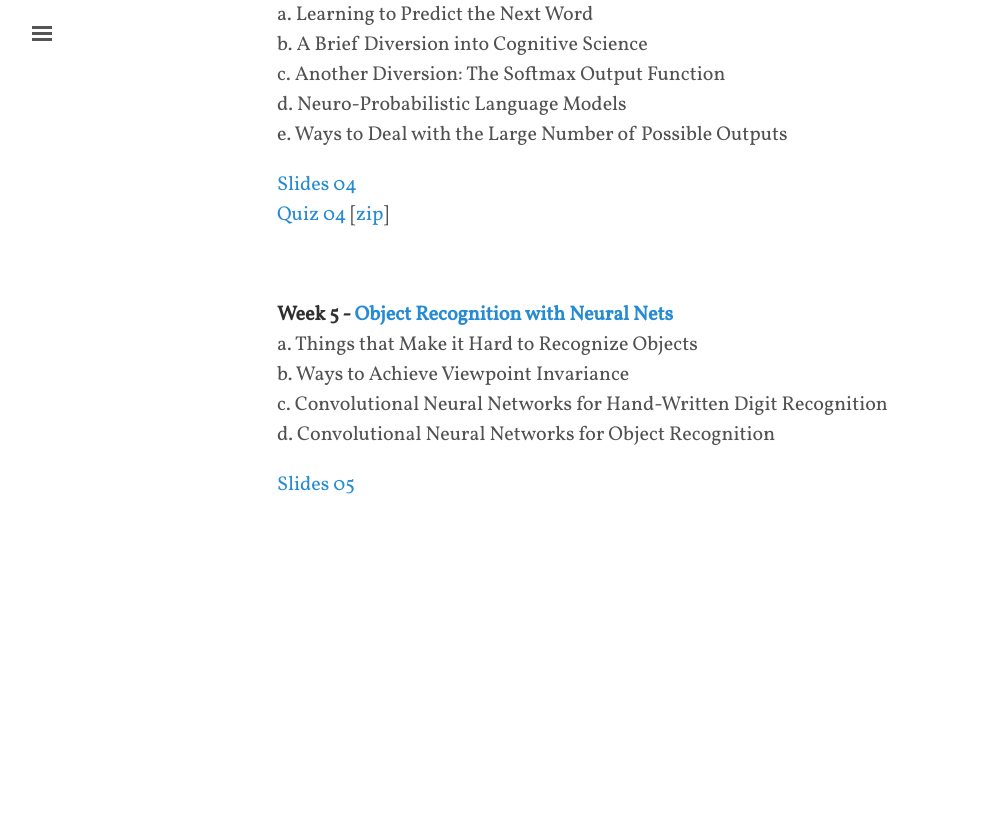
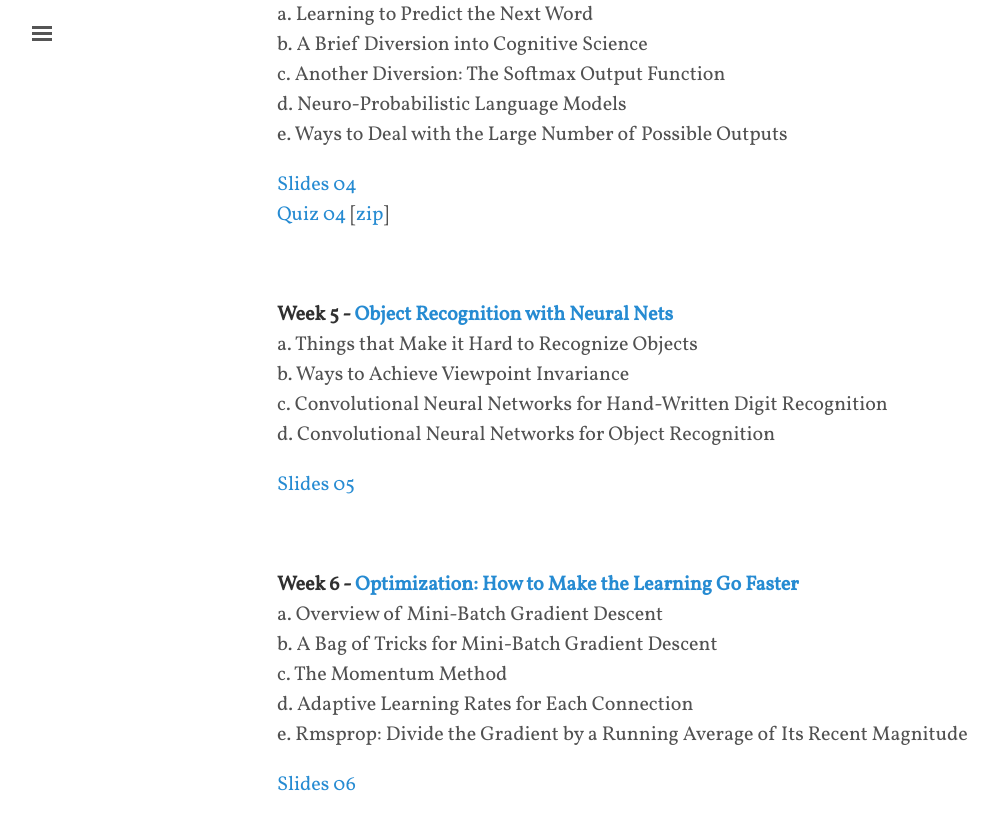
Before and after one commit to shevapato2008/myBlog, a Jekyll site: the page built from algorithms/machinelearning/nnml/index.md, in a window 1280 px wide and 900 px high, scrolled down 1556 px. Shown: the top 830 px of the window, without its empty margins (3-1001 px from the left). Built offline with Jekyll 4.4.1, drawn with Linux system fonts in a browser that asks for light colours; some web fonts are replaced; comment, search, counter and statistics services are not loaded; before the commit the page ends 2156 px from its top, so only the background shows below that.

Commit message:
Updated.

```diff
--- a/algorithms/machinelearning/nnml/index.md
+++ b/algorithms/machinelearning/nnml/index.md
@@ -75,5 +75,17 @@ d. Convolutional Neural Networks for Object Recognition<br>
 
 [Slides 05]({{site.baseurl}}/algorithms/machinelearning/nnml/slides/Week5.pdf "Week 5 Slides")<br>
 
+<br>
+
+**Week 6 - [Optimization: How to Make the Learning Go Faster]({{site.baseurl}}/algorithms/machinelearning/nnml/week6)**<br>
+a. Overview of Mini-Batch Gradient Descent<br>
+b. A Bag of Tricks for Mini-Batch Gradient Descent<br>
+c. The Momentum Method<br>
+d. Adaptive Learning Rates for Each Connection<br>
+e. Rmsprop: Divide the Gradient by a Running Average of Its Recent Magnitude<br>
+
+[Slides 06]({{site.baseurl}}/algorithms/machinelearning/nnml/slides/Week6.pdf "Week 6 Slides")<br>
+
+
 
 <br><br>
```
